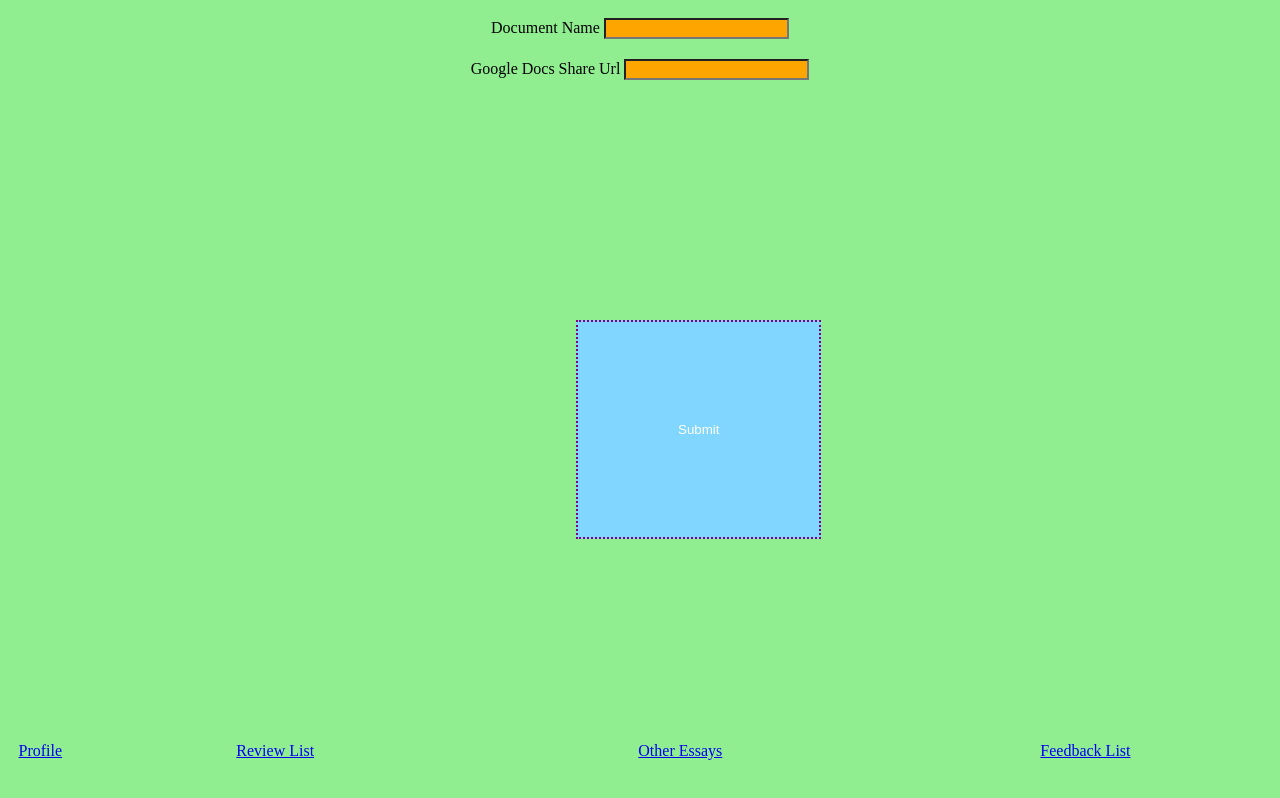
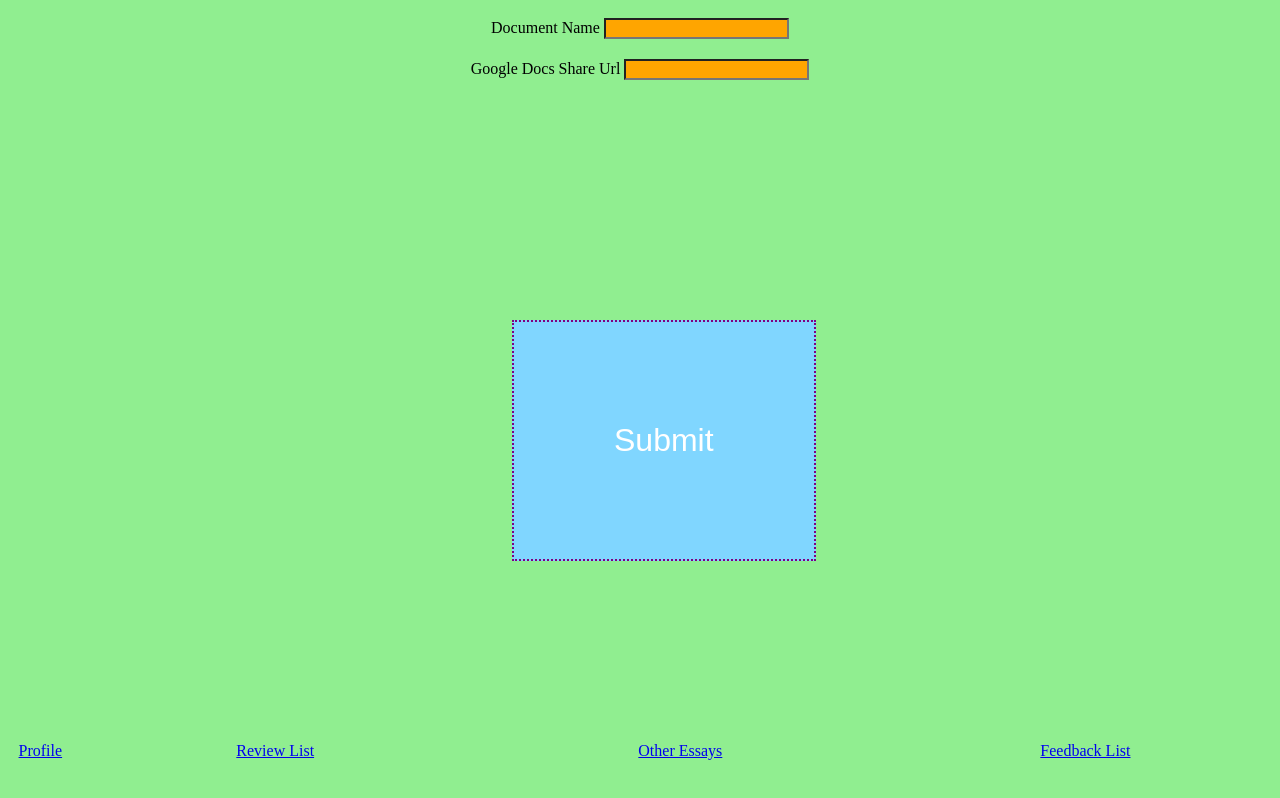
Before and after one commit to TheFluffyNebula/The-Write-Place-Web-v1, a website built with webpack: page src/Upload.html in a window 1280 px wide. Built offline with nearby package versions, Linux system fonts and the light colour scheme; some packages are replaced by stand-ins of ours.

Commit message:
looks like npm run build took some time to update

```diff
--- a/src/TWP.css
+++ b/src/TWP.css
@@ -44,12 +44,13 @@ img#TWPLogo{
 button.UploadButton{
     position: absolute;
     top:40%;
-    left: 45%;
+    left: 40%;
     padding-top: 100px;
     padding-bottom: 100px;
     padding-left: 100px;
     padding-right: 100px;
     color: white;
+    font-size: 2em;
     background-color:rgb(128,214,255);
     width: fit-content;
     border: 2px dotted purple;
```
Also changed, not shown: 8 other files.
